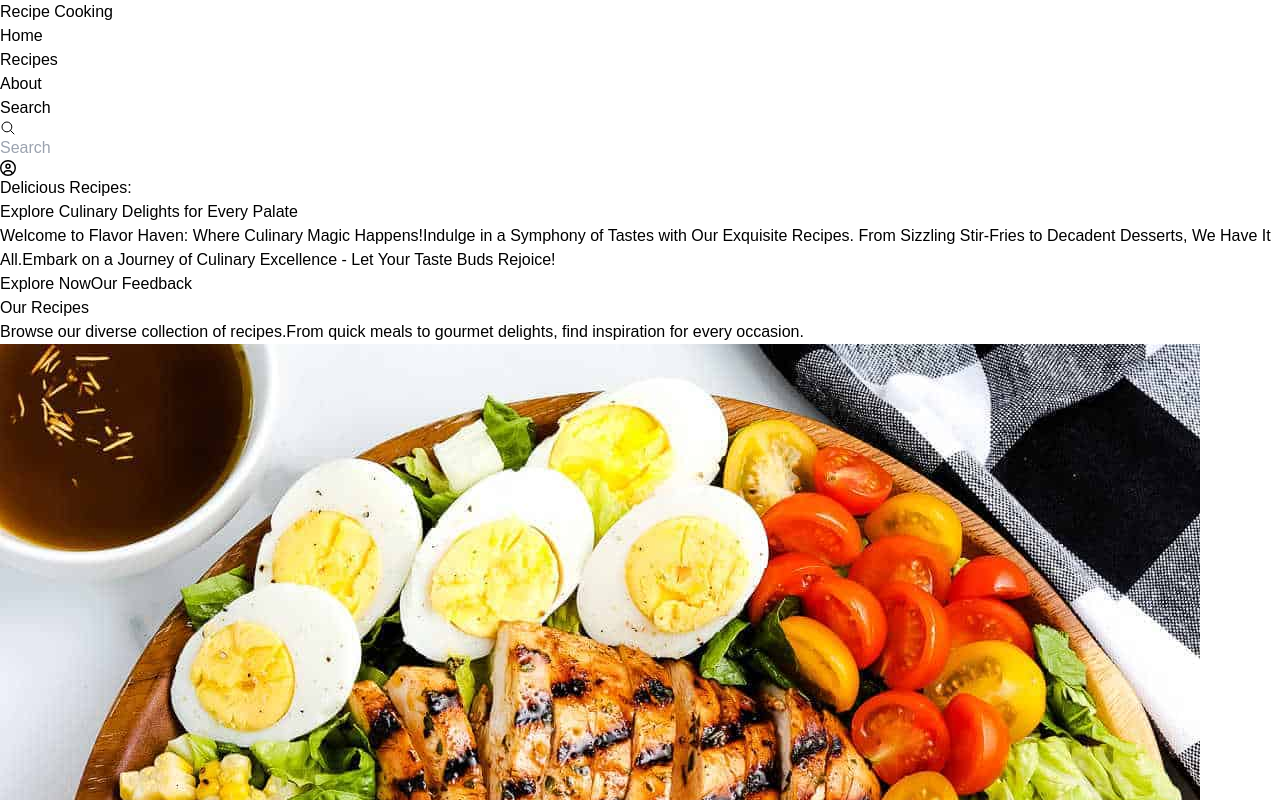
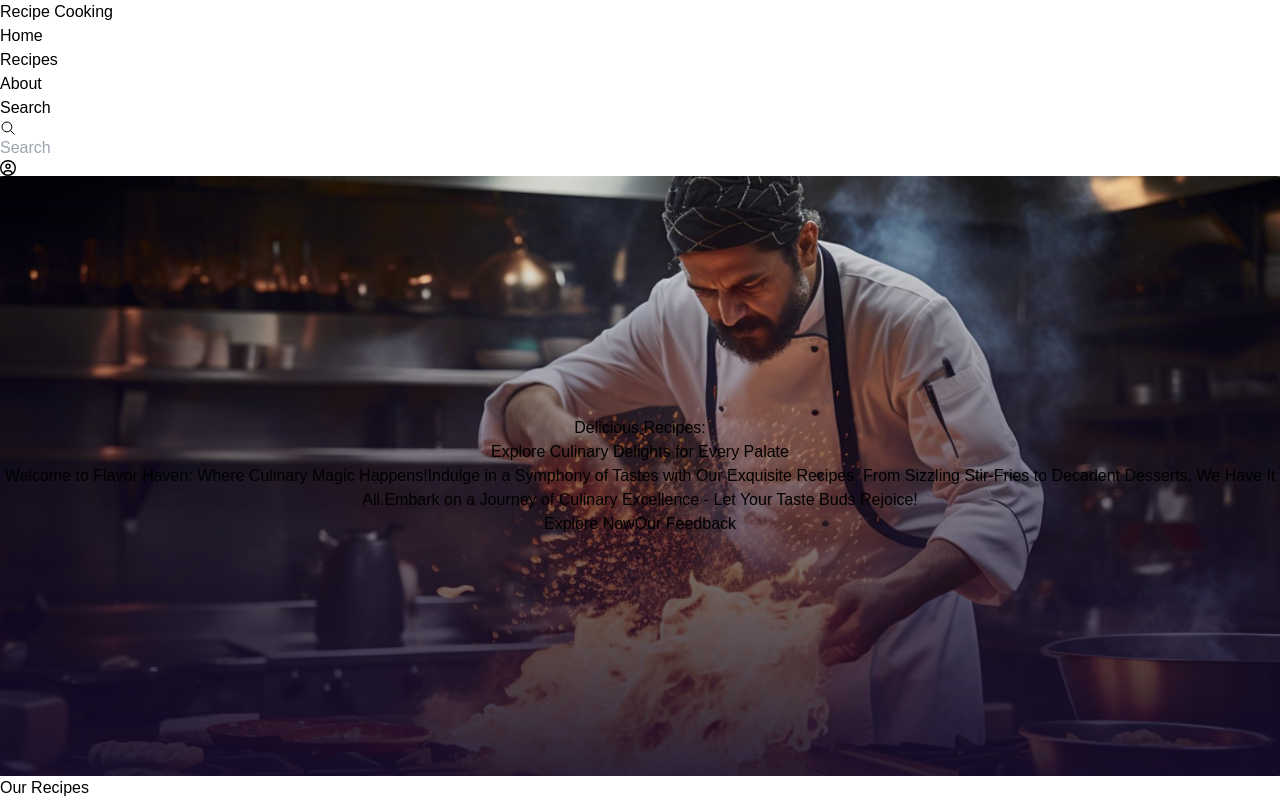
Before and after one commit to Amdadul-HQ/Recipe_cooking, a React (Vite) app: page / in a window 1280 px wide. Shown: the top 800 px of the page. Built offline with nearby package versions, Linux system fonts and the light colour scheme.

Commit message:
adding some css hover effect

```diff
--- a/src/App.css
+++ b/src/App.css
@@ -0,0 +1,4 @@
+.bg{
+    background-image: url('../src/assets/background_img.png');
+
+}
--- /dev/null
+++ b/src/component/Header/Header.css
@@ -0,0 +1,14 @@
+.bg{
+    background-image: url('../../assets/background_img.png');
+    width: 100%;
+    height: 600px;
+    background-repeat: no-repeat;
+    background-position: center;
+    border-radius: 0;
+    display: flex;
+    flex-direction: column;
+    justify-content: center;
+    align-items: center;
+    text-align: center;
+}
+/* `bg-[url(${backgroundbanner})] w-full lg:h-[600px] space-y-6 bg-no-repeat bg-cover bg-center lg:rounded-none rounded-2xl flex flex-col justify-center items-center text-center` */
--- a/src/component/Header/Header.jsx
+++ b/src/component/Header/Header.jsx
@@ -1,4 +1,5 @@
 
+import './Header.css'
 import { IoSearchOutline } from "react-icons/io5";
 import { FaRegCircleUser } from "react-icons/fa6";
 
@@ -8,10 +9,10 @@ const Header = () => {
             <nav className='lg:flex justify-between items-center py-12 lg:space-y-0 space-y-4'>
                 <h1 className='text-[rgb(21,11,43)] text-3xl lg:text-left text-center font-bold cursor-pointer'>Recipe Cooking</h1>
                 <ul className='lg:flex hidden text-lg text-[rgba(21,11,43,0.7)] font-medium gap-x-12'>
-                    <li className='cursor-pointer'>Home</li>
-                    <li className='cursor-pointer'>Recipes</li>
-                    <li className='cursor-pointer'>About</li>
-                    <li className='cursor-pointer'>Search</li>
+                    <li className='cursor-pointer hover:bg-[rgb(11,229,138)] hover:text-black px-3 py-2 rounded-lg transition-[500ms]'>Home</li>
+                    <li className='cursor-pointer hover:bg-[rgb(11,229,138)] hover:text-black px-3 py-2 rounded-lg transition-[500ms]'>Recipes</li>
+                    <li className='cursor-pointer hover:bg-[rgb(11,229,138)] hover:text-black px-3 py-2 rounded-lg transition-[500ms]'>About</li>
+                    <li className='cursor-pointer hover:bg-[rgb(11,229,138)] hover:text-black px-3 py-2 rounded-lg transition-[500ms]'>Search</li>
                 </ul>
                 <div className='flex lg:justify-end justify-center items-center gap-x-4 lg:rounded-none rounded-2xl'>
                     <div className='flex bg-[rgba(21,11,43,0.05)] gap-x-3 py-3 px-6 rounded-[50px]'>
@@ -24,14 +25,14 @@ const Header = () => {
                 </div>
             </nav>
             <section>
-                <div className='bg-[url(../../../public/img/background_img.png)] w-full lg:h-[600px] space-y-6 bg-no-repeat bg-cover bg-center lg:rounded-none rounded-2xl flex flex-col justify-center items-center text-center'>
+                <div className='bg lg:rounded-none rounded-2xl space-y-6'>
                     <h1 className='lg:text-5xl text-2xl font-bold text-white'>Delicious Recipes: <br /> Explore Culinary Delights for Every Palate</h1>
                     <p className='text-white lg:text-lg font-normal'>Welcome to Flavor Haven: Where Culinary Magic Happens!Indulge in a Symphony of Tastes with Our Exquisite Recipes.
                         From Sizzling Stir-Fries to Decadent Desserts, We Have It All.Embark on a Journey of Culinary Excellence
                         - <span className='text-[rgb(11,229,138)]'>Let Your Taste Buds Rejoice!</span></p>
                     <div className='lg:text-xl text-lg font-semibold flex gap-x-8 mt-4 lg:pb-0 pb-4 lg:mt-10'>
-                        <button className='text-[rgb(21,11,43)] bg-[rgb(11,229,138)] py-2 px-4 lg:py-5 lg:px-8 rounded-[50px]'>Explore Now</button>
-                        <button className='text-white lg:py-5 py-2 px-4 lg:px-8 bg-transparent border border-white rounded-[50px]'>Our Feedback</button>
+                        <button className='text-[rgb(21,11,43)] hover:bg-[rgba(11,229,138,0.79)] transition-[500ms] bg-[rgb(11,229,138)] py-2 px-4 lg:py-5 lg:px-8 rounded-[50px]'>Explore Now</button>
+                        <button className='text-white hover:bg-[rgba(11,229,138,0.9)] hover:text-black transition-[500ms] lg:py-5 py-2 px-4 lg:px-8 bg-transparent border border-white rounded-[50px]'>Our Feedback</button>
                     </div>
                 </div>
             </section>
--- a/src/component/Main/Main.jsx
+++ b/src/component/Main/Main.jsx
@@ -70,7 +70,7 @@ const Main = () => {
                                             <td className='py-5 px-2'>{item.recipe_name}</td>
                                             <td className='py-5 px-2'>{item.preparing_time} min</td>
                                             <td className='py-5 px-2'>{item.calories} calories</td>
-                                            <td className='py-5 px-2'><button onClick={ () => handelPreparing (item)} className='text-base text-[rgb(21,11,43)] font-semibold py-2 px-4 bg-[rgb(11,229,138)] rounded-[50px]'>Preparing</button></td>
+                                            <td className='py-5 px-2'><button onClick={ () => handelPreparing (item)} className='text-base text-[rgb(21,11,43)] font-semibold py-2 px-4 bg-[rgb(11,229,138)] hover:bg-[rgb(49,182,127)]  rounded-[50px]'>Preparing</button></td>
                                         </tr>
                                     )
                                 })
--- a/src/component/Recipe/Recipe.jsx
+++ b/src/component/Recipe/Recipe.jsx
@@ -5,7 +5,7 @@ import PropTypes from 'prop-types';
 const Recipe = ({recipe,handelWantToCook}) => {
     const {recipe_image,recipe_name,short_description,ingredients,preparing_time,calories,id} = recipe
     return (
-        <div className="p-6 rounded-2xl border border-[rgba(40,40,40,0.2)] flex flex-col justify-between">
+        <div className="p-6 rounded-2xl hover:-translate-y-1 transition border border-[rgba(40,40,40,0.2)] flex flex-col justify-between">
             <div>
                 <img className='w-full rounded-xl h-[200px] object-fill' src={recipe_image} alt="" />
             </div>
@@ -25,7 +25,7 @@ const Recipe = ({recipe,handelWantToCook}) => {
                 <p className="flex gap-x-3 items-center"><span><IoTimeOutline></IoTimeOutline></span>{preparing_time} min</p>
                 <p className="flex gap-x-3 items-center"><span><RiFireLine></RiFireLine></span>{calories} calories</p>
             </div>
-            <button onClick={ () => handelWantToCook(recipe)} className="bg-[rgb(11,229,138)] px-6 py-3 rounded-[50px] text-[rgb(21,11,43)] text-lg font-medium mt-4">Want to Cook</button>
+            <button onClick={ () => handelWantToCook(recipe)} className="bg-[rgb(11,229,138)] hover:bg-[rgb(49,182,127)] hover:text-white transition-[500ms] px-6 py-3 rounded-[50px] text-[rgb(21,11,43)] text-lg font-medium mt-4">Want to Cook</button>
         </div>
     );
 };
```
Also changed, not shown: src/assets/background_img.png (added).
